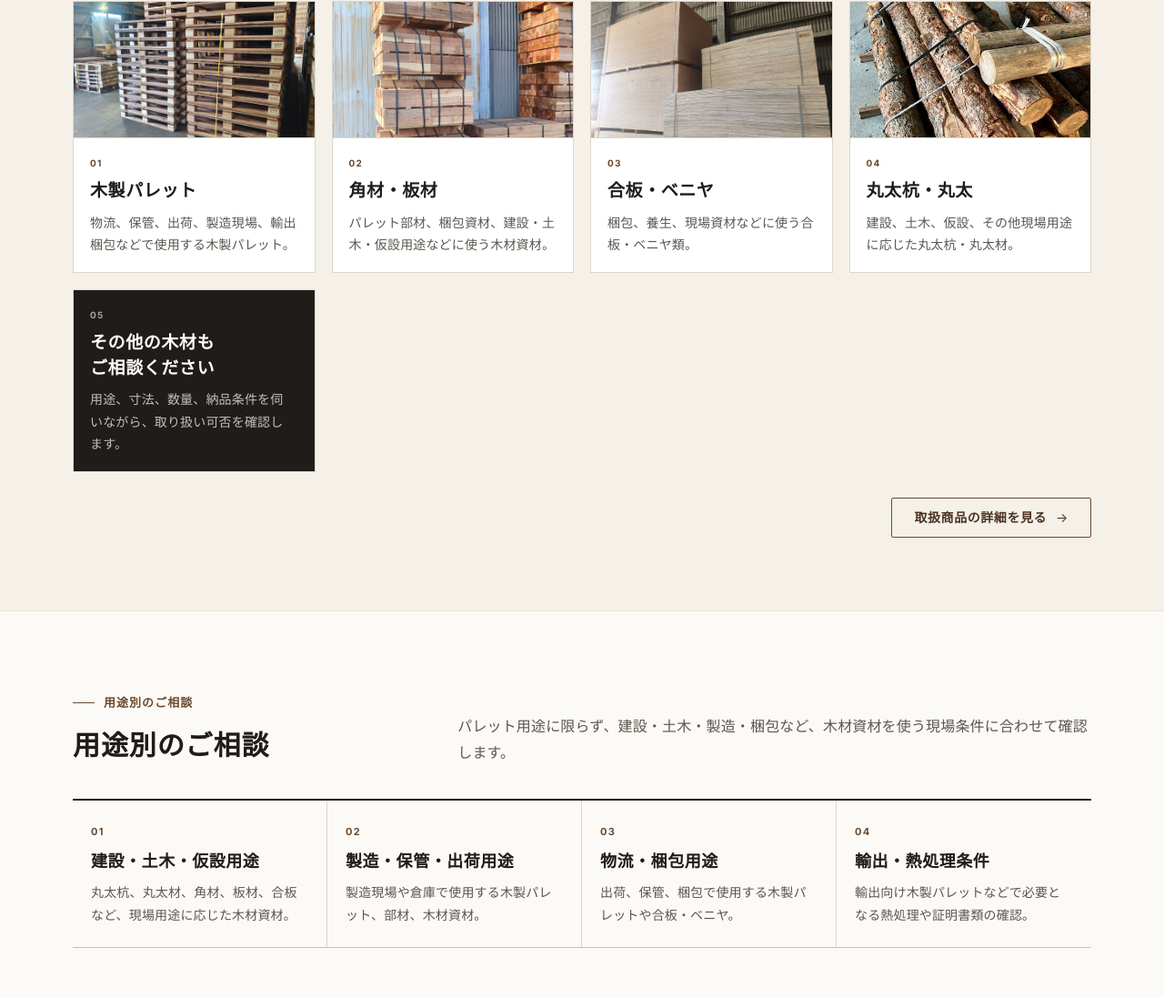
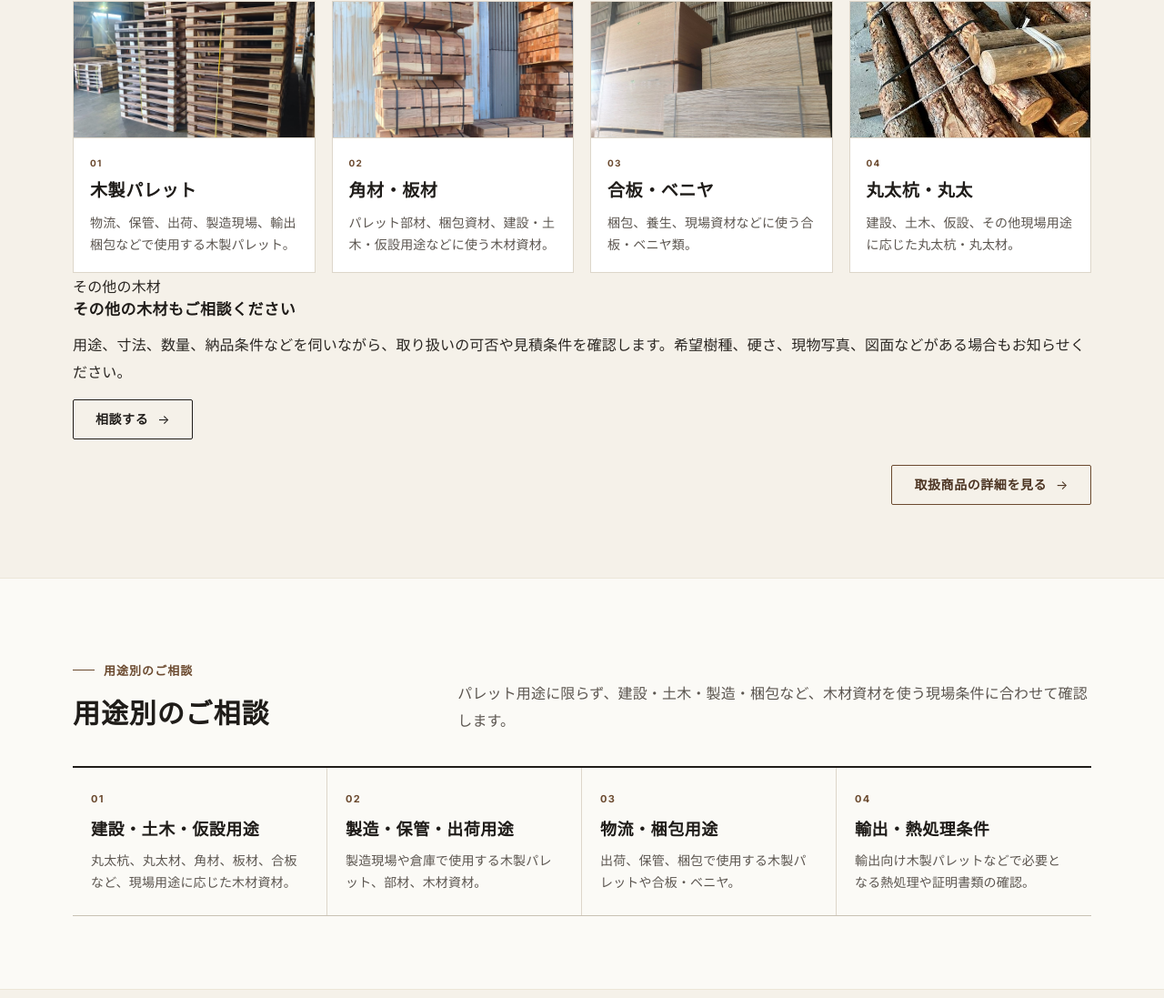
Before and after one commit to ridicule8093/nakajimaya-site, a plain HTML site: page index.html in a window 1280 px wide. Shown: the part 1066-2163 px from the top of the page at 91% size. Drawn offline with Linux system fonts and the light colour scheme.

Commit message:
Convert home product overview to four cards plus consultation box

```diff
--- a/index.html
+++ b/index.html
@@ -102,13 +102,15 @@
           <p>建設、土木、仮設、その他現場用途に応じた丸太杭・丸太材。</p>
         </div>
       </a>
-      <a class="product-card consult-card" href="contact.html">
-        <div class="product-card-body">
-          <span>05</span>
-          <h3>その他の木材もご相談ください</h3>
-          <p>用途、寸法、数量、納品条件を伺いながら、取り扱い可否を確認します。</p>
-        </div>
-      </a>
+    </div>
+
+    <div class="consult-wide">
+      <div>
+        <span>その他の木材</span>
+        <h3>その他の木材もご相談ください</h3>
+        <p>用途、寸法、数量、納品条件などを伺いながら、取り扱いの可否や見積条件を確認します。希望樹種、硬さ、現物写真、図面などがある場合もお知らせください。</p>
+      </div>
+      <a href="contact.html" class="btn ghost">相談する</a>
     </div>
 
     <div class="section-action">
```
